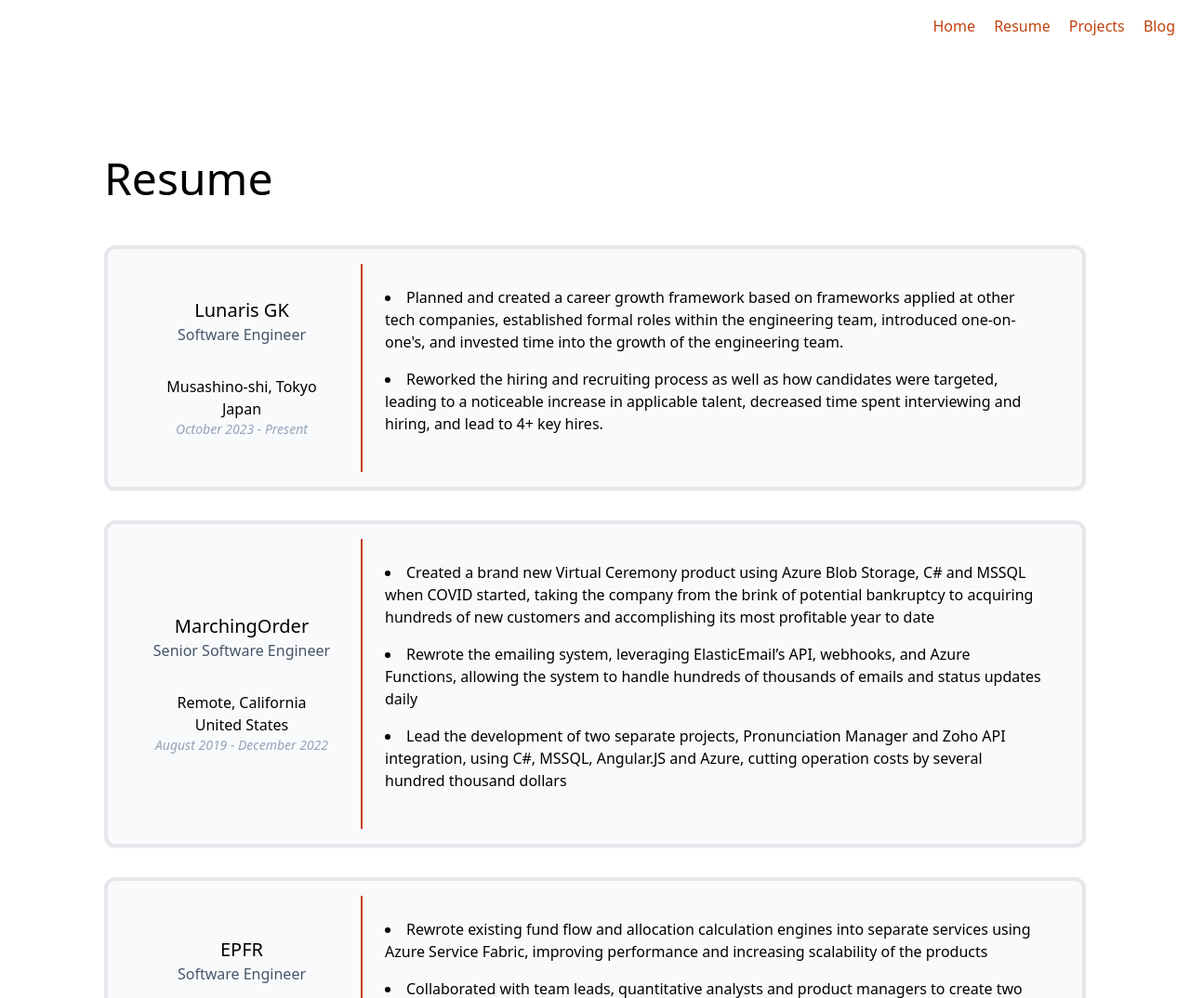
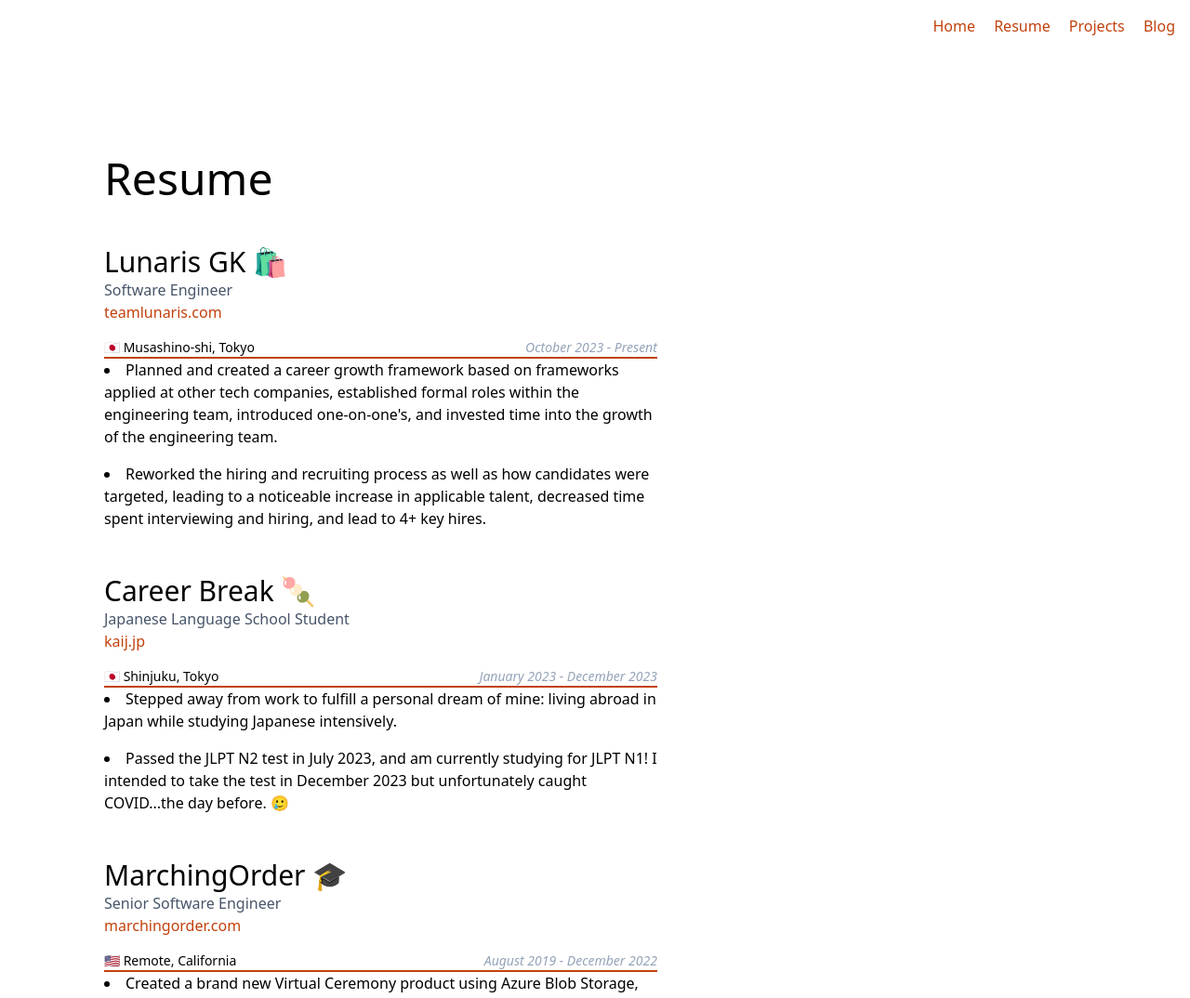
Before and after one commit to cmcclain89/namakemono.dev, an Astro site: page /resume in a window 1280 px wide. Shown: the top 1074 px of the page at 93% size. Built offline with nearby package versions, Linux system fonts and the light colour scheme; Astro itself is replaced by a stand-in of ours.

Commit message:
I think this all looks better

```diff
--- a/src/components/ResumeItem.astro
+++ b/src/components/ResumeItem.astro
@@ -2,21 +2,25 @@
 const { item } = Astro.props;
 ---
 
-<div
-  class="flex lg:flex-row flex-col p-4 lg:divide-x-2 lg:divide-y-0 divide-y divide-orange-700 rounded-xl bg-slate-50 border-4 border-gray-200 shadow-sm"
->
-  <div
-    class="flex flex-none flex-col p-4 lg:w-64 text-center justify-center items-center"
-  >
-    <h3 class="text-xl">{item.company}</h3>
-    <p class="text-md pb-8 text-slate-600">{item.position}</p>
+<div class="flex flex-col">
+  <div class="border-b-2 border-orange-700">
+    <h3 class="text-3xl">
+      {item.company}
+      {item.emoji}
+    </h3>
+    <p class="text-md text-slate-600">{item.position}</p>
+    <a
+      class="text-md text-orange-700 hover:text-orange-500 hover:underline decoration-2 underline-offset-2"
+      href={item.site}
+      target="_blank">{item.site.split("/")[2]}</a
+    >
+    <div class="pt-4 flex flex-row">
+      <p class="text-sm flex-auto">{item.country} {item.city}, {item.state}</p>
 
-    <p>{item.city}, {item.state}</p>
-    <p>{item.country}</p>
-
-    <p class="text-sm text-slate-400 italic">{item.period}</p>
+      <p class="text-sm text-slate-400 italic flex-initial">{item.period}</p>
+    </div>
   </div>
-  <div class="flex flex-col p-6 justify-center">
+  <div>
     <ul class="list-disc list-inside">
       {item.details.map((detail) => <li class="pb-4">{detail}</li>)}
     </ul>
--- a/src/pages/resume.astro
+++ b/src/pages/resume.astro
@@ -5,25 +5,44 @@ import ResumeItem from "../components/ResumeItem.astro";
 const resumeData = [
   {
     company: "Lunaris GK",
+    emoji: "🛍️",
+    site: "https://teamlunaris.com",
     position: "Software Engineer",
     city: "Musashino-shi",
     state: "Tokyo",
-    country: "Japan",
+    country: "🇯🇵",
     period: "October 2023 - Present",
-    description: "Short description of my role",
+    description: "[NOT IN USE]",
     details: [
       "Planned and created a career growth framework based on frameworks applied at other tech companies, established formal roles within the engineering team, introduced one-on-one's, and invested time into the growth of the engineering team.",
       "Reworked the hiring and recruiting process as well as how candidates were targeted, leading to a noticeable increase in applicable talent, decreased time spent interviewing and hiring, and lead to 4+ key hires.",
     ],
   },
   {
+    company: "Career Break",
+    emoji: "🍡",
+    site: "https://kaij.jp",
+    position: "Japanese Language School Student",
+    city: "Shinjuku",
+    state: "Tokyo",
+    country: "🇯🇵",
+    period: "January 2023 - December 2023",
+    description: "[NOT IN USE]",
+    details: [
+      "Stepped away from work to fulfill a personal dream of mine: living abroad in Japan while studying Japanese intensively.",
+      "Passed the JLPT N2 test in July 2023, and am currently studying for JLPT N1! I intended to take the test in December 2023 but unfortunately caught COVID...the day before. 🥲",
+    ],
+  },
+  {
     company: "MarchingOrder",
+    emoji: "🎓",
+    site: "https://marchingorder.com",
     position: "Senior Software Engineer",
     city: "Remote",
     state: "California",
-    country: "United States",
+    country: "🇺🇸",
     period: "August 2019 - December 2022",
-    description: "Short description of my role",
+    description: "[NOT IN USE]",
     details: [
       "Created a brand new Virtual Ceremony product using Azure Blob Storage, C# and MSSQL when COVID started, taking the company from the brink of potential bankruptcy to acquiring hundreds of new customers and accomplishing its most profitable year to date",
       "Rewrote the emailing system, leveraging ElasticEmail’s API, webhooks, and Azure Functions, allowing the system to handle hundreds of thousands of emails and status updates daily",
@@ -32,12 +51,14 @@ const resumeData = [
   },
   {
     company: "EPFR",
+    emoji: "📈",
+    site: "https://epfr.com",
     position: "Software Engineer",
     city: "Cambridge",
     state: "Massachusetts",
-    country: "United States",
+    country: "🇺🇸",
     period: "March 2016 - July 2019",
-    description: "Short description of my role",
+    description: "[NOT IN USE]",
     details: [
       "Rewrote existing fund flow and allocation calculation engines into separate services using Azure Service Fabric, improving performance and increasing scalability of the products",
       "Collaborated with team leads, quantitative analysts and product managers to create two brand new products using MSSQL and C#, expanding existing product offerings",
@@ -46,10 +67,12 @@ const resumeData = [
   },
   {
     company: "Amtrust Financial Services, Inc.",
+    emoji: "📄",
+    site: "https://amtrustfinancial.com",
     position: "Software Engineer I",
     city: "Cleveland",
     state: "Ohio",
-    country: "United States",
+    country: "🇺🇸",
     period: "February 2013 - March 2016",
     description: "Short description of my role",
     details: [
@@ -62,7 +85,7 @@ const resumeData = [
 ---
 
 <BaseLayout pageTitle="Caleb's Resume" pageHeader="Resume">
-  <div class="space-y-8 2xl:px-40 pb-8">
+  <div class="space-y-8 pb-8 max-w-prose">
     {resumeData.map((item) => <ResumeItem item={item} />)}
   </div>
 </BaseLayout>
```
